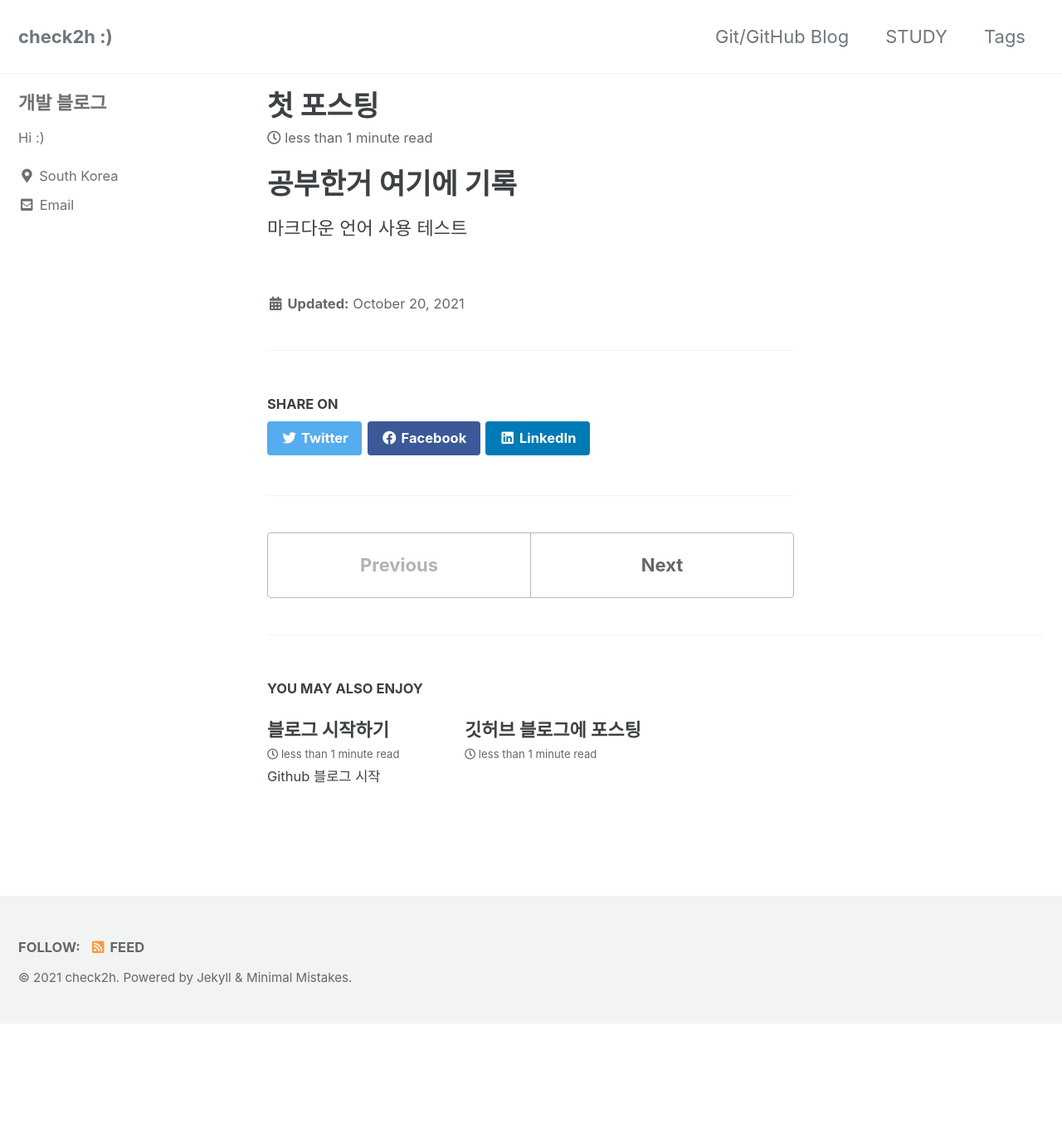
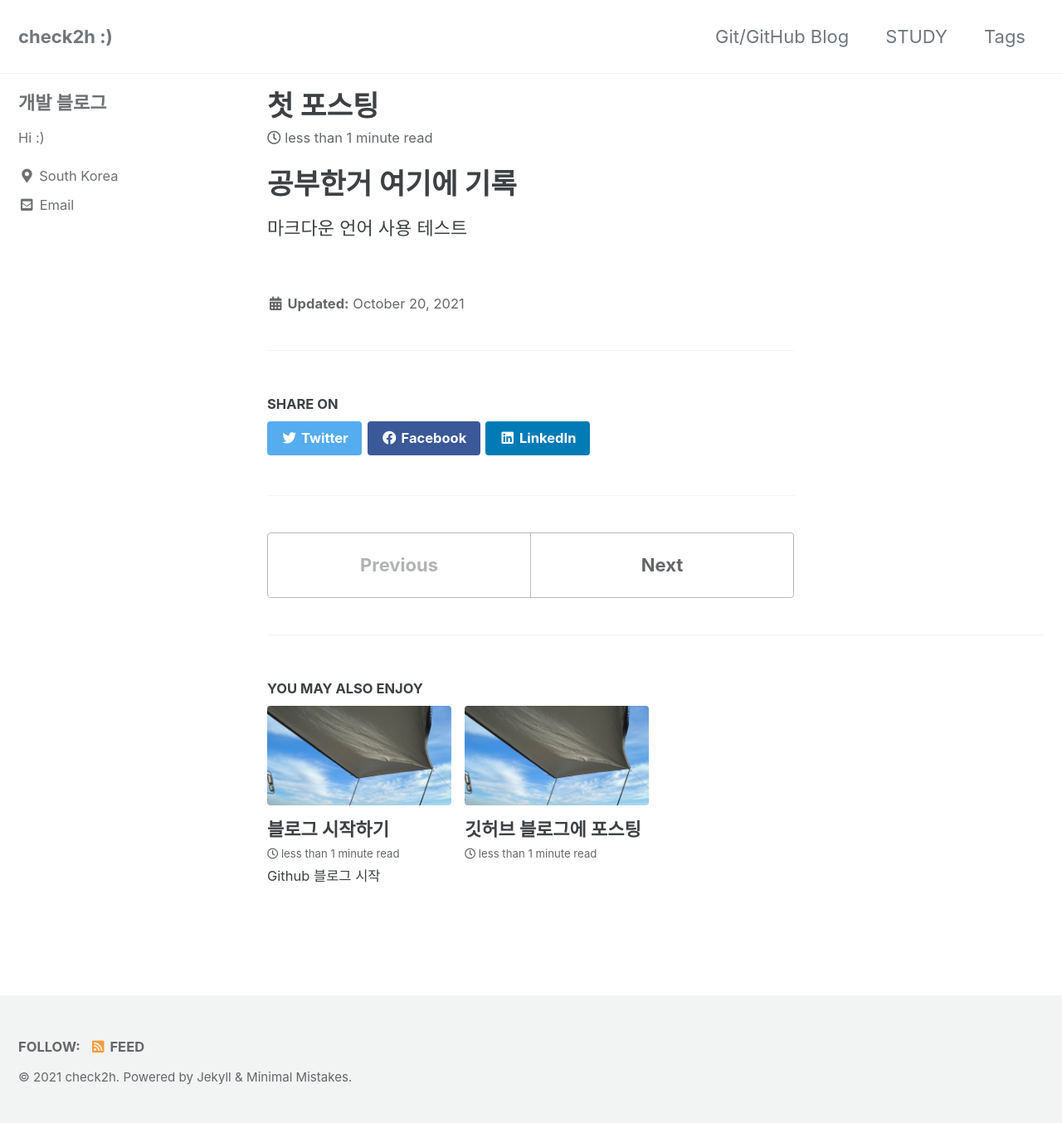
Before and after one commit to ghchae/ghchae.github.io, a Jekyll site: the page built from _posts/2021-10-20-first.md, in a window 1280 px wide. Shown: the whole page at 83% size. Built offline with Jekyll 4.4.1, drawn with Linux system fonts in a browser that asks for light colours; cached includes are drawn as plain includes; before the commit the page ends 1234 px from its top, so only the background shows below that.

Commit message:
포스팅

```diff
--- a/_config.yml
+++ b/_config.yml
@@ -24,8 +24,8 @@ description              : "check2h 블로그"
 url                      : "https://ghchae.github.io"
 baseurl                  : # the subpath of your site, e.g. "/blog"
 repository               : # GitHub username/repo-name e.g. "mmistakes/minimal-mistakes"
-teaser                   : # path of fallback teaser image, e.g. "/assets/images/500x300.png"
-logo                     : # path of logo image to display in the masthead, e.g. "/assets/images/88x88.png"
+teaser                   : "/assets/images/testImg.jpeg"
+logo                     : # "/assets/images/testImg.jpeg"
 masthead_title           : # overrides the website title displayed in the masthead, use " " for no title
 # breadcrumbs            : false # true, false (default)
 words_per_minute         : 200
```
Also changed, not shown: _posts/2021-10-21-P1.md (+1 -1 lines), assets/images/jerry.jpg (added), assets/images/testImg.jpeg (added), 3 other files.
